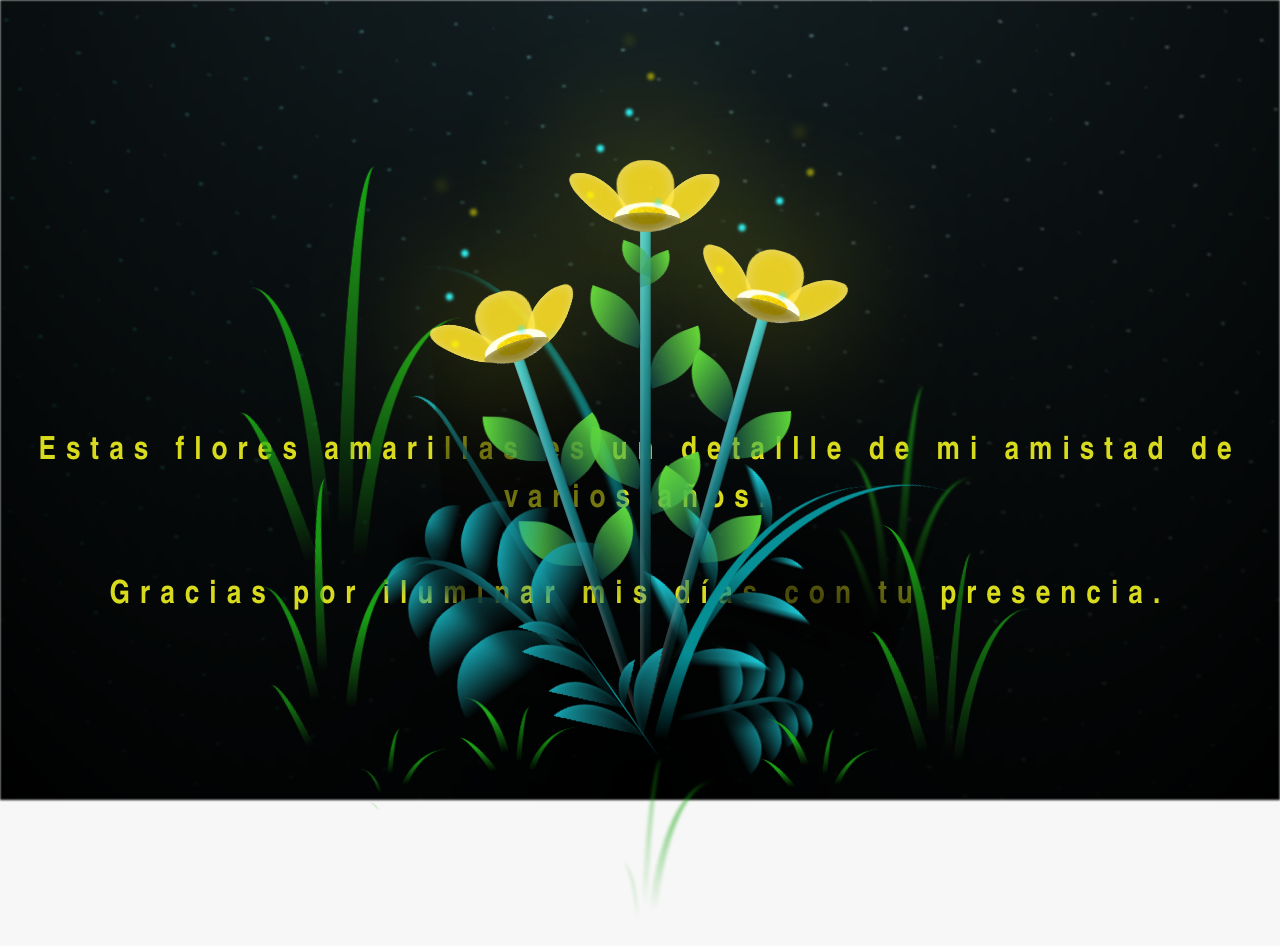
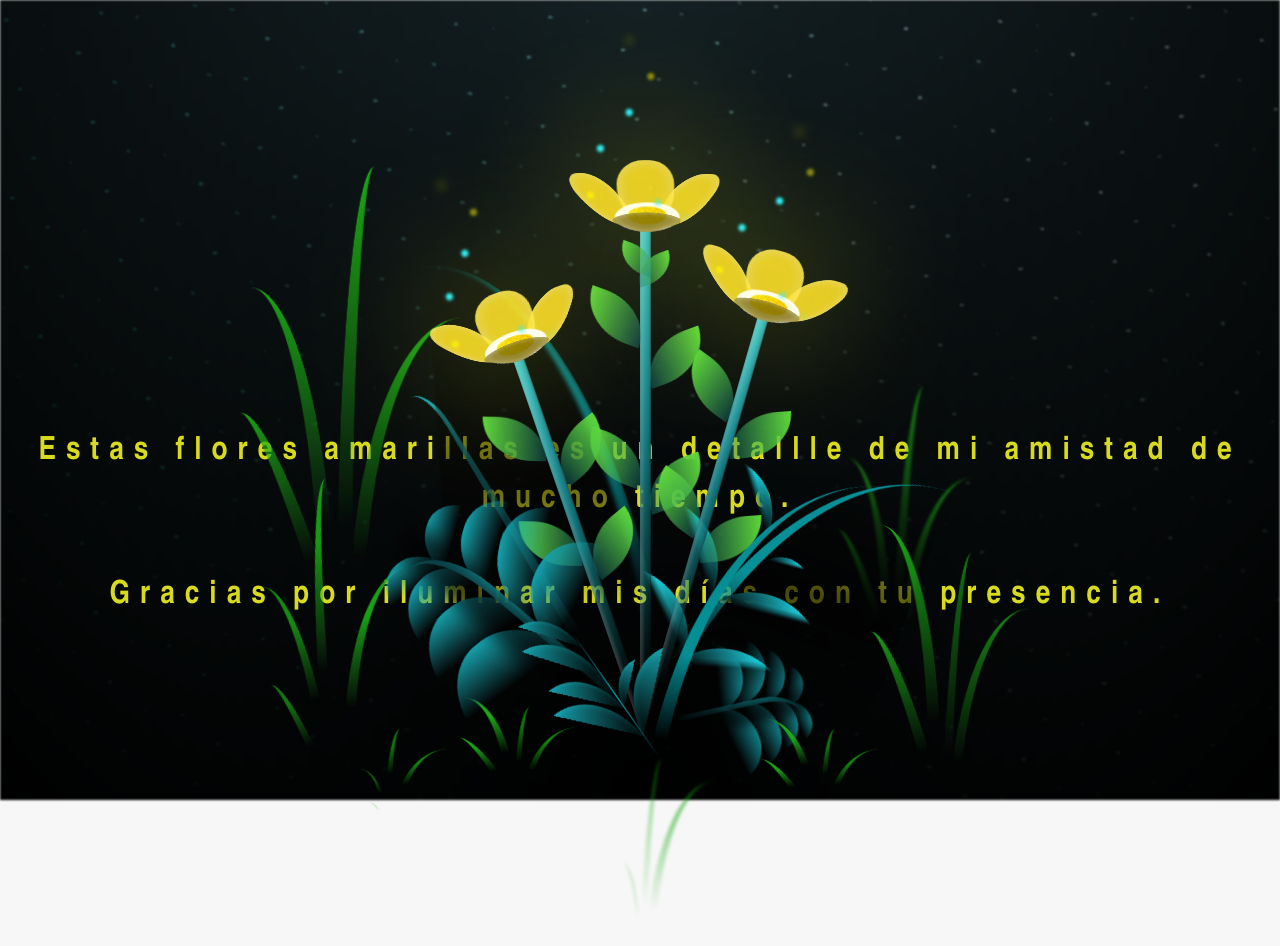
Before and after one commit to leonveronica713/leonveronica713.github.io, a plain HTML site: page flower.html in a window 1280 px wide. Drawn offline with Linux system fonts and the light colour scheme.

Commit message:
Update flower.html

```diff
--- a/flower.html
+++ b/flower.html
@@ -13,7 +13,7 @@
     <div id="lyrics">
 
     </div>
-    <h1 class="titulo">Estas flores amarillas es un detallle de mi amistad de varios años. <br> <br>
+    <h1 class="titulo">Estas flores amarillas es un detallle de mi amistad de mucho tiempo. <br> <br>
       Gracias por iluminar mis días con tu presencia.</h1>
 
     <div class="night"></div>
```
